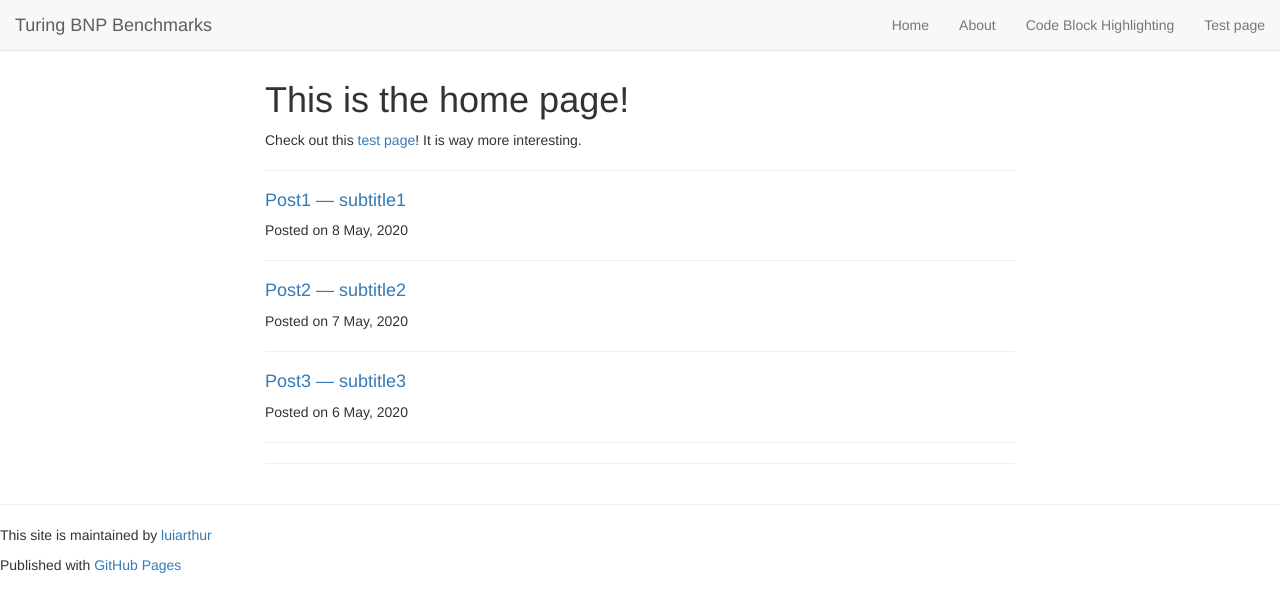
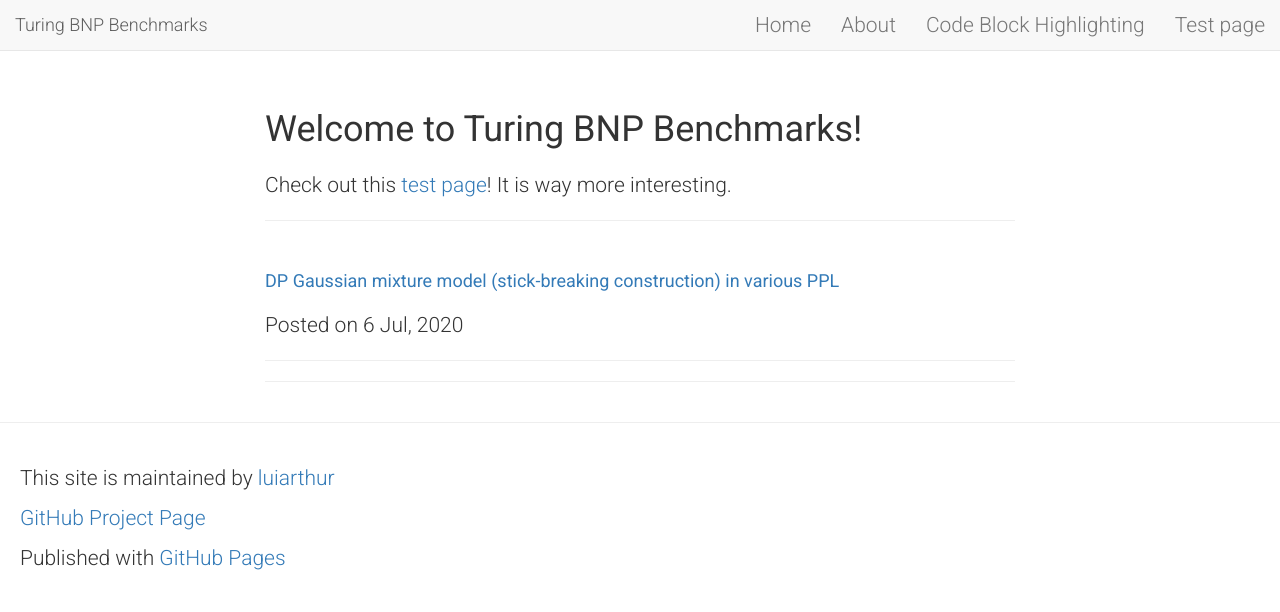
Before and after one commit to luiarthur/TuringBnpBenchmarks, a Jekyll site: the page built from docs/index.md, in a window 1280 px wide. Shown: the top 612 px of the page. Built offline with Jekyll 4.4.1, drawn with Linux system fonts in a browser that asks for light colours; comment, search, counter and statistics services are not loaded; our own code applies the rules of GitHub Pages for plain Markdown files.

Commit message:
added some formatting

```diff
--- a/docs/_includes/footer.html
+++ b/docs/_includes/footer.html
@@ -3,6 +3,7 @@
   <footer class="inner">
     {% if site.github.is_project_page %}
     <p class="copyright">This site is maintained by <a href="{{ site.github.owner_url }}">{{ site.github.owner_name }}</a></p>
+    <p><a href="https://github.com/luiarthur/TuringBnpBenchmarks">GitHub Project Page</a></p>
     {% endif %}
     <p>Published with <a href="https://pages.github.com">GitHub Pages</a></p>
   </footer>
--- a/docs/_includes/head.html
+++ b/docs/_includes/head.html
@@ -17,10 +17,14 @@
 
     <link rel="canonical" href="{{ page.url | replace:'index.html','' | prepend: site.baseurl | prepend: site.url }}">
 
+    <!--ROBOTO google font-->
+    <link href="https://fonts.googleapis.com/css?family=Roboto:100,100i,300,300i,400,400i" rel="stylesheet">
+
 
     <!-- Bootstrap Core CSS -->
     <link rel="stylesheet" href="{{ "/assets/css/bootstrap.min.css" | prepend: site.baseurl }}">
     <link rel="stylesheet" href="{{ "/assets/css/rouge-github.css" | prepend: site.baseurl }}">
+    <link rel="stylesheet" href="{{ "/assets/css/turing-bnp-benchmarks.css" | prepend: site.baseurl }}">
 
     <!-- jQuery -->
     <script src="{{ "/assets/js/jquery.min.js" | prepend: site.baseurl}}"></script>
--- a/docs/_posts/2020-05-06-post3.md
+++ /dev/null
@@ -1,8 +0,0 @@
----
-layout: page
-title: Post3
-subtitle: subtitle3
-inNav: on
----
-
-This is post 3!
--- a/docs/_posts/2020-05-07-post2.md
+++ /dev/null
@@ -1,8 +0,0 @@
----
-layout: page
-title: Post2
-subtitle: subtitle2
-inNav: on
----
-
-This is post 2!
--- a/docs/_posts/2020-05-08-post1.md
+++ /dev/null
@@ -1,8 +0,0 @@
----
-layout: page
-title: Post1
-subtitle: subtitle1
-inNav: on
----
-
-This is post 1!
--- /dev/null
+++ b/docs/_posts/2020-07-06-dpsbgmm.md
@@ -0,0 +1,6 @@
+---
+layout: page
+title: "DP Gaussian mixture model (stick-breaking construction) in various PPL"
+subtitle: off
+inNav: on
+---
--- /dev/null
+++ b/docs/assets/css/turing-bnp-benchmarks.css
@@ -0,0 +1,18 @@
+div#footer_wrap {
+  padding: 20px;
+}
+
+/* font stuff */
+body, h1, h2, h3, h4, h5, h6 {
+  font-family: 'Roboto', sans-serif;
+}
+h1, h2, h3, h4, h5, h6 {
+  font-weight: 400;
+  padding-top: 30px;
+  padding-bottom: 10px;
+}
+strong { font-weight: 400; }
+body {
+  font-size: 21px;
+  font-weight: 300;
+}
--- a/docs/index.md
+++ b/docs/index.md
@@ -2,7 +2,7 @@
 layout: page
 ---
 
-# This is the home page!
+# Welcome to Turing BNP Benchmarks!
 
 Check out this <a href="{{site.baseurl}}/test-page.html"> test page</a>!
 It is way more interesting.
```
